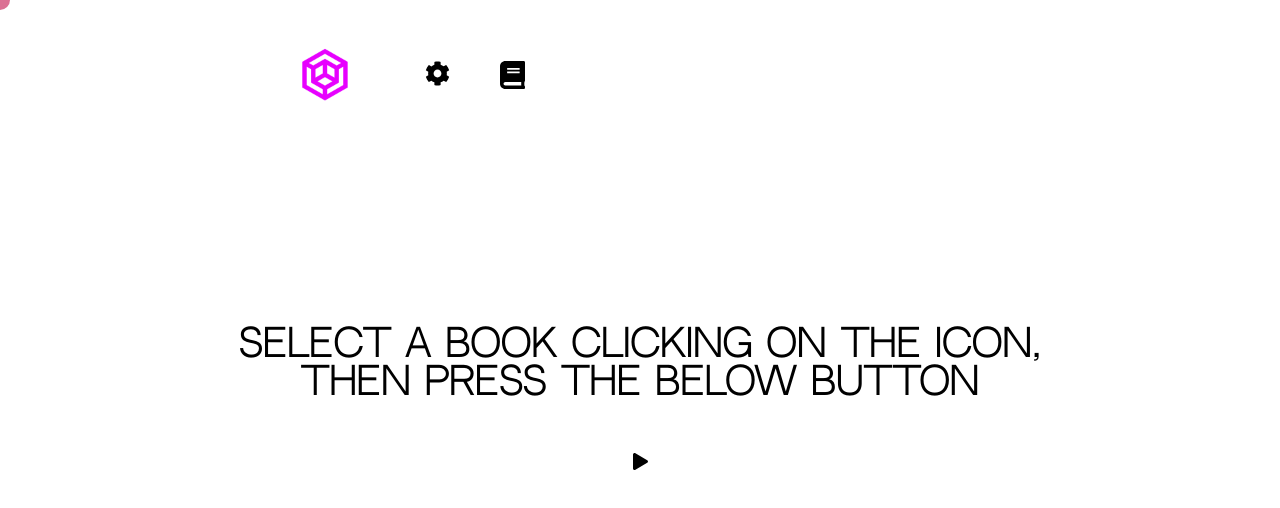
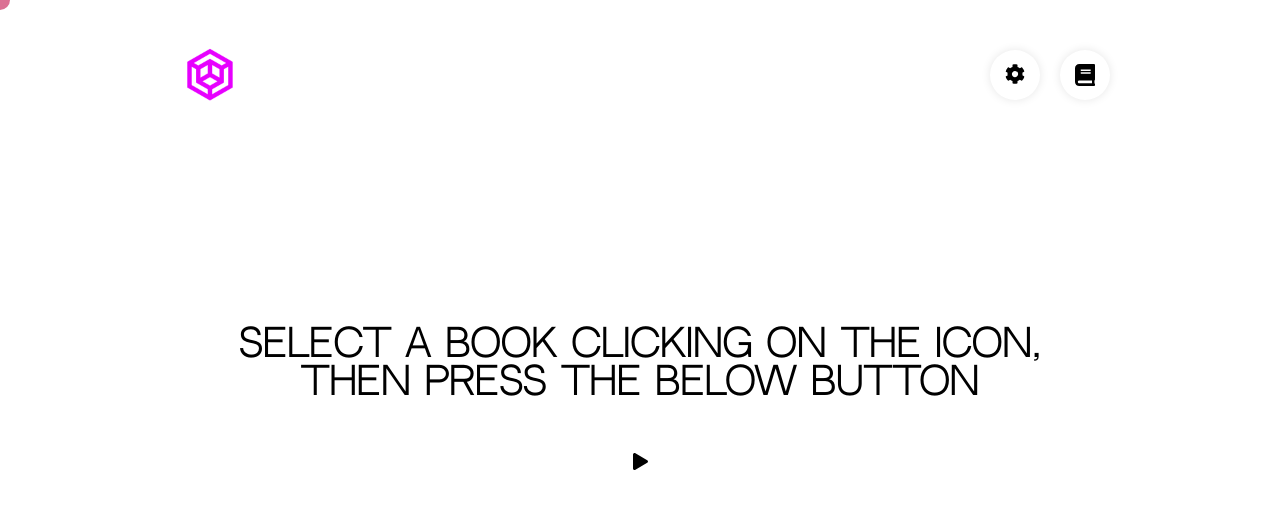
Before and after one commit to lucaferrarioo/ReadFaster, a plain HTML site: page index.html in a window 1280 px wide. Drawn offline with nearby package versions, Linux system fonts and the light colour scheme.

Commit message:
navbar improvements

```diff
--- a/app.js
+++ b/app.js
@@ -7,8 +7,6 @@ let userSleep;
 let i = 0;
 let title;
 let book;
-
-let specs = document.querySelector('.navtxt');
 
 let getFile = document.getElementById('files');
 let start = document.querySelector('#startBtn');
--- a/index.html
+++ b/index.html
@@ -20,19 +20,24 @@
   <body>
     <div class="cursor"></div>
 
-    <div class="top">
-      <div class="left">
-        <img src="logo_small_icon_only.png" alt="Logo" width="100px" />
+    <div class="nav">
+      <div class="top">
+        <div class="left">
+          <img src="logo_small_icon_only.png" alt="Logo" width="100px" />
 
-        <a href="settings.html">
-          <img src="cog-solid.svg" alt="settings" width="25px" />
-        </a>
+        </div>
+        <div class="right">
+          <div class="circle">
+            <a href="settings.html">
+              <img src="cog-solid.svg" alt="settings" width="20px" class="navicon"/>
+            </a>
+          </div>
 
-        <input type="file" id="files" style="display: none;"/>
-        <img src="/book-solid.svg" width="25px" alt="" onclick="document.getElementById('files').click()">
-      </div>
-      <div class="right">
-        <div class="navtxt"></div>
+          <div class="circle" onclick="document.getElementById('files').click()">
+            <input type="file" id="files" style="display: none;"/>
+            <img src="book-solid.svg" width="20px" alt="" class="navicon">
+          </div>
+        </div>
       </div>
     </div>
 
--- a/style.scss
+++ b/style.scss
@@ -26,30 +26,41 @@ body{
     pointer-events: none;
 }
 
+.nav{
+    width: 100vw;
+    height: 150px;
+    display: flex;
+    align-items: center;
+    justify-content: center;
+    z-index: 10;
+}
+
 .top{
     display: flex;
     height: 100px;
-    width: 100vw;
-    padding: 25px;
+    width: 100%;
+    margin: 0 160px;
+    padding: 0;
     position: relative;
 }
 
 .left{
     display: flex;
-    margin-left: 200px;
-    width: 350px;
-    justify-content: space-evenly;
+    margin-left: 0;
+    width: 100%;
     align-items: center;
-    z-index: 10;
+    z-index: 100;
 }
 
 .right{
+    position: absolute;
     display: flex;
+    margin-right: auto;
+    align-items: center;
+    width: 100%;
+    height: 100px;
     justify-content: flex-end;
-    align-items: center;
-    width: 100vw;
-    height: 100px;
-    position: absolute;
+    z-index: 100;
 }
 
 .navtxt{
@@ -90,3 +101,27 @@ body{
     border: none;
     margin-top: 50px;
 }
+
+.navicon{
+    margin: 0 15px;
+}
+
+.circle{
+    width: 50px;
+    height: 50px;
+    display: flex;
+    flex-direction: column;
+    align-items: center;
+    justify-content: center;
+    border-radius: 25px;
+    margin: 0 10px;
+    -webkit-box-shadow: 0px 0px 10px 0px rgba(0,0,0,0.10);
+    box-shadow: 0px 0px 10px 0px rgba(0,0,0,0.10);
+    transition: all 0.5s ease;
+}
+
+.circle:hover{
+    transform: translateY(-2.5px);
+    -webkit-box-shadow: 0px 0px 10px 0px rgba(0,0,0,0.25);
+    box-shadow: 0px 0px 10px 0px rgba(0,0,0,0.25);
+}
```
Also changed, not shown: style.css, 1 other file.
